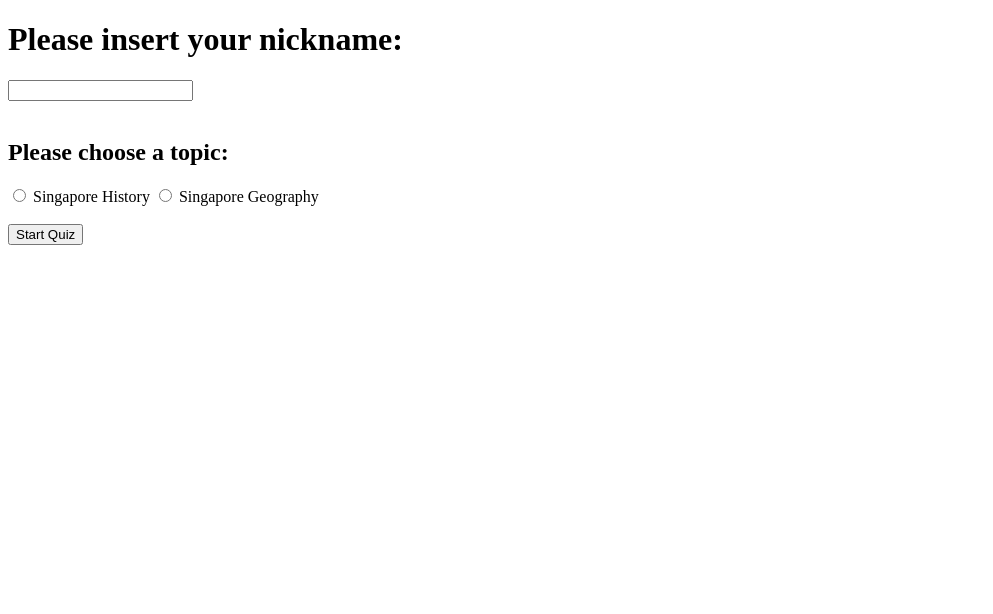
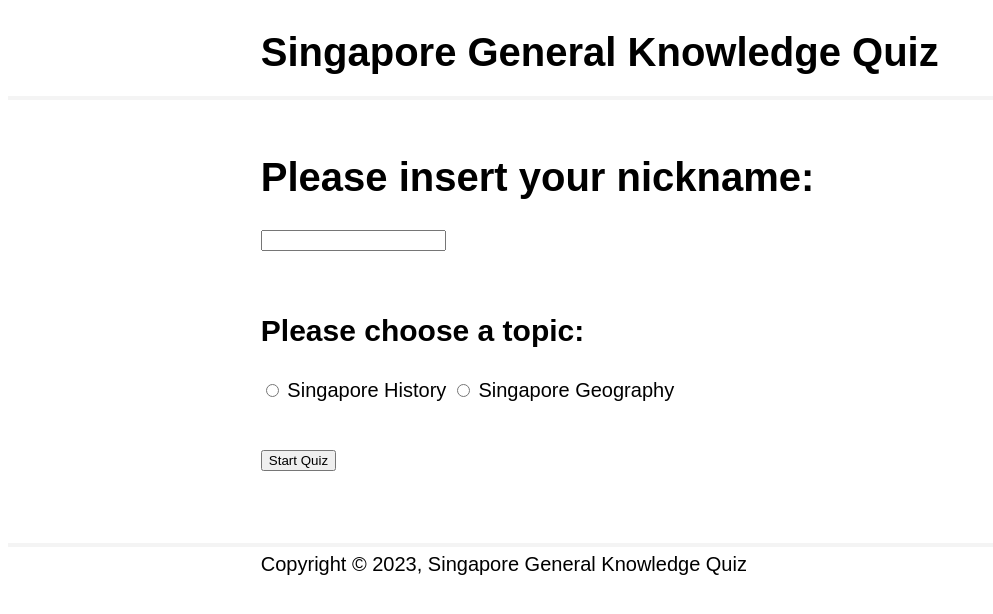
Before and after one commit to ngchinchia/SingaporeQuizPHP, a PHP site: page /home.php in a window 1280 px wide. Shown: the top 614 px of the page, without its empty margins (0-993 px from the left). Run offline with PHP 8.4, Linux system fonts and the light colour scheme.

Commit message:
UI adjustment

```diff
--- a/home.php
+++ b/home.php
@@ -4,9 +4,18 @@
     <meta charset="UTF-8">
     <meta http-equiv="X-UA-Compatible" content="IE=edge">
     <meta name="viewport" content="width=device-width, initial-scale=1.0">
-    <title>Document</title>
+    <link rel="stylesheet" type="text/css" href="style.css">
+    <title>Quizzer</title>
 </head>
 <body>
+    <header>
+        <div class="container">
+            <h1>Singapore General Knowledge Quiz</h1>
+        </div>
+    </header>
+    <br>
+
+    <div class="container">
     <form action="Home.php" method="post" onsubmit="return validateForm()">
 
         <h1>Please insert your nickname:</h1>
@@ -20,6 +29,14 @@
 
         <input type="submit" name="submit" value="Start Quiz">
     </form>
+    </div>
+
+    <br><br>
+    <footer>
+        <div class="container">
+            Copyright &copy; 2023, Singapore General Knowledge Quiz
+        </div>
+    </footer>
 
      <script>
         // Function to validate user entered a name
--- /dev/null
+++ b/style.css
@@ -0,0 +1,19 @@
+body{
+    font-family: arial;
+    font-size:20px;
+    line-height:1.7em;
+}
+
+.container{
+    width:60%;
+    margin:0 auto;
+    overflow:auto;
+}
+
+header{
+    border-bottom:4px #f4f4f4 solid;
+}
+
+footer{
+    border-top:4px #f4f4f4 solid;
+}
```
